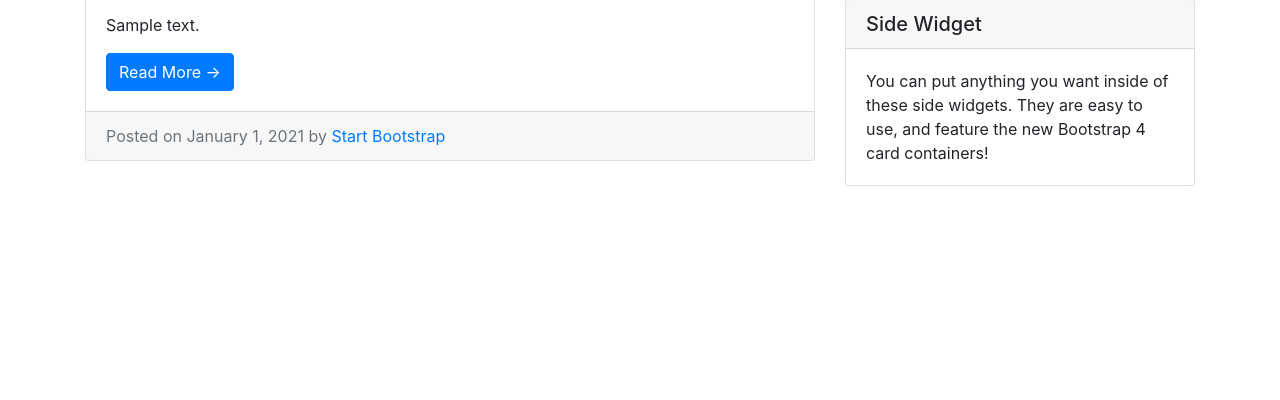
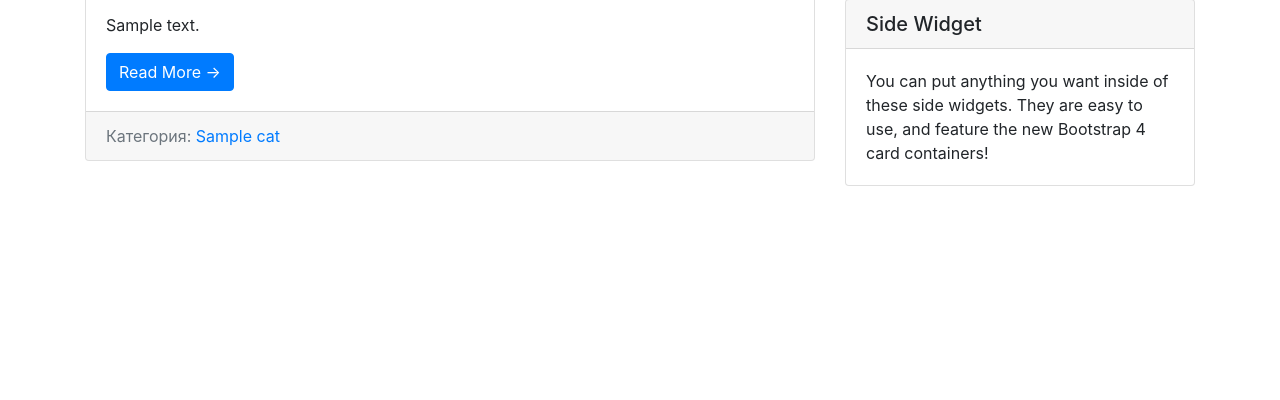
Before and after one commit to EvgenyDavydenko/yii2045-basic-blog, a Yii app: template views/blog/index.php in a window 1280 px wide. Shown: the part 248-648 px from the top of the page. Run offline with PHP 8.4 and a stand-in for Yii, Linux system fonts and the light colour scheme; the template is opened without the code that fills it: most values are stand-ins (such as "Sample title", 1, 10 or a date in 2020); data that the repository does not hold is empty; some libraries are stand-ins or nearby versions.

Commit message:
ref to post category on blog home page

```diff
--- a/models/Post.php
+++ b/models/Post.php
@@ -10,4 +10,9 @@ class Post extends ActiveRecord{
     {
         return 'post';
     }
+
+    public function getCat()
+    {
+        return $this->hasOne(Category::class, ['id' => 'category_id']);
+    }
 }
--- a/views/blog/index.php
+++ b/views/blog/index.php
@@ -13,10 +13,11 @@
                 <h2 class="card-title"><?= $post->title ?></h2>
                 <p class="card-text"><?= $post->excerpt ?></p>
                 <a class="btn btn-primary" href="<?= \yii\helpers\Url::to(['blog/post', 'id'=>$post->id])?>">Read More →</a>
+
             </div>
             <div class="card-footer text-muted">
-                Posted on January 1, 2021 by
-                <a href="#!">Start Bootstrap</a>
+                Категория:
+                <a href="<?= \yii\helpers\Url::to(['blog/category', 'id'=>$post->cat->id])?>"><?= $post->cat->name?></a>
             </div>
         </div>
         <?php endforeach; ?>
```
Also changed, not shown: README.md.
